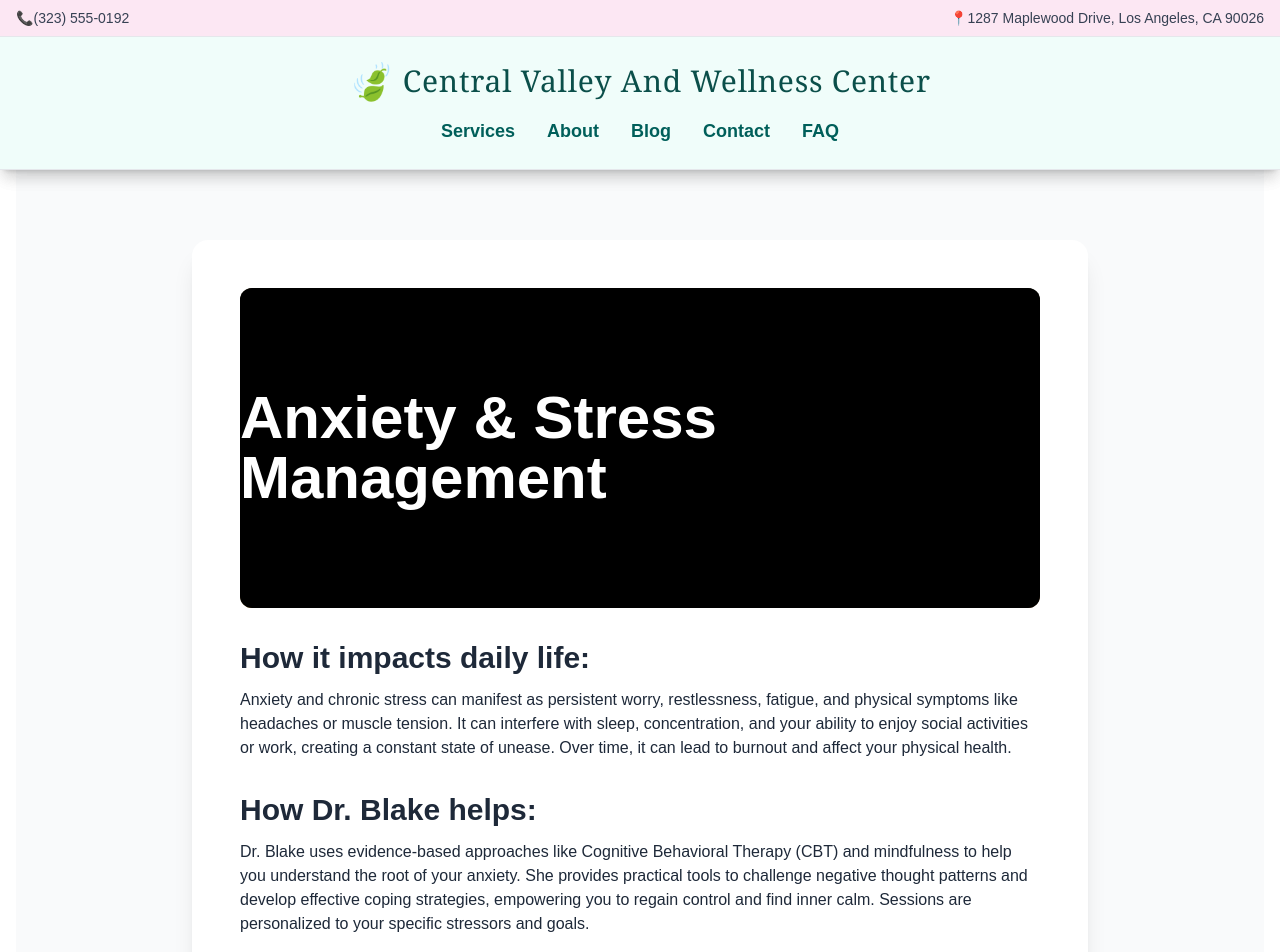
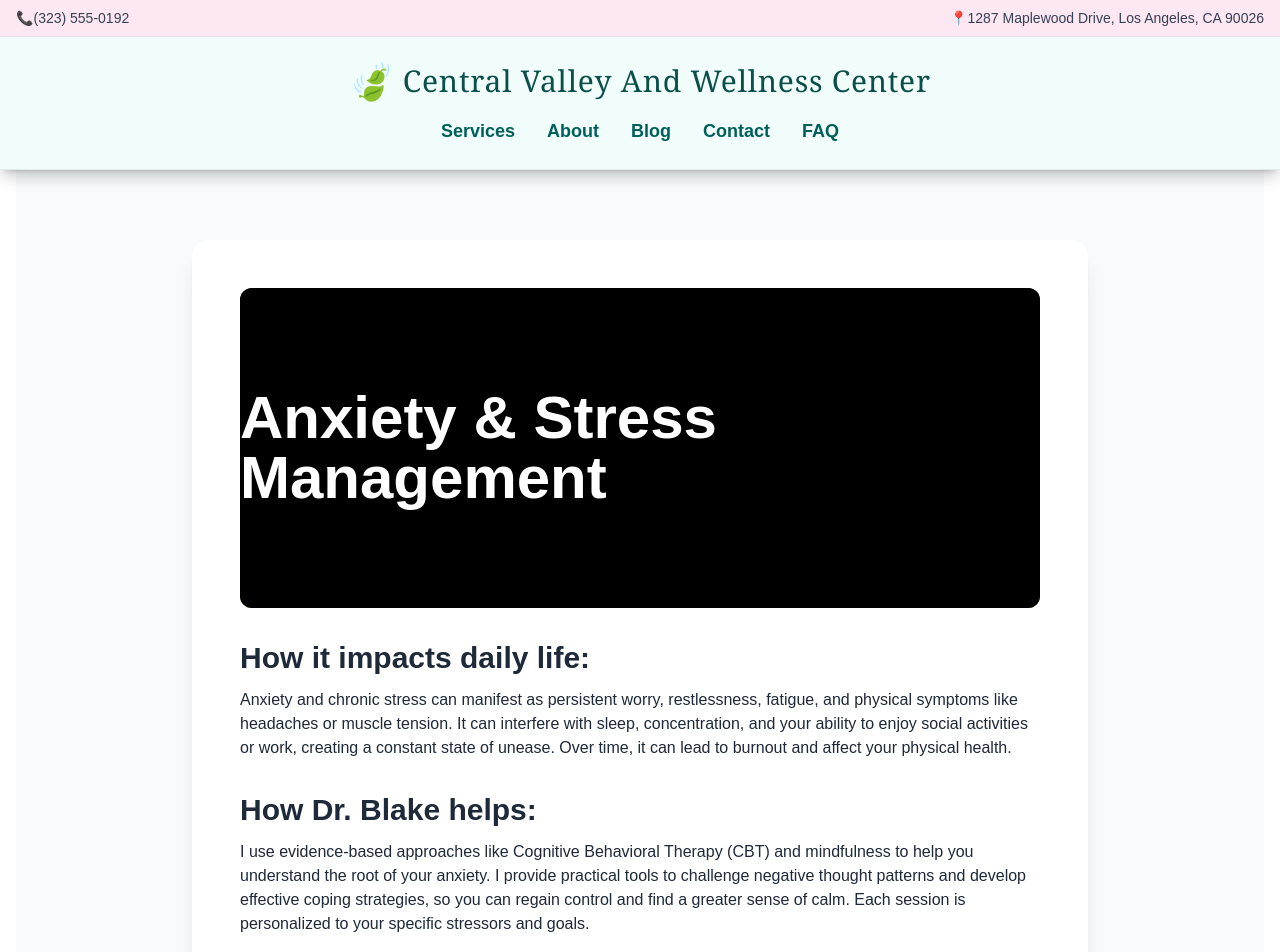
Before and after one commit to rajeevkumar-flash/my-therapist-website, a Next.js app: page /services/anxiety-stress-management in a window 1280 px wide. Shown: the top 952 px of the page. Built offline with nearby package versions, Linux system fonts and the light colour scheme.

Commit message:
Update servicesData.ts

```diff
--- a/src/data/servicesData.ts
+++ b/src/data/servicesData.ts
@@ -11,7 +11,7 @@ export const detailedServices = [
       },
       {
         heading: "How Dr. Blake helps:",
-        text: "Dr. Blake uses evidence-based approaches like Cognitive Behavioral Therapy (CBT) and mindfulness to help you understand the root of your anxiety. She provides practical tools to challenge negative thought patterns and develop effective coping strategies, empowering you to regain control and find inner calm. Sessions are personalized to your specific stressors and goals."
+        text: "I use evidence-based approaches like Cognitive Behavioral Therapy (CBT) and mindfulness to help you understand the root of your anxiety. I provide practical tools to challenge negative thought patterns and develop effective coping strategies, so you can regain control and find a greater sense of calm. Each session is personalized to your specific stressors and goals."
       }
     ],
     successRate: 90,
@@ -29,7 +29,7 @@ export const detailedServices = [
       },
       {
         heading: "How Dr. Blake helps:",
-        text: "Dr. Blake works with individuals and couples to improve communication skills, foster empathy, and develop healthier conflict-resolution strategies. She provides a safe space to explore difficult emotions and patterns, helping you and your loved one build a stronger foundation based on mutual respect and understanding."
+        text: "I work with individuals and couples to improve communication skills, foster empathy, and develop healthier conflict-resolution strategies. I provide a safe space to explore difficult emotions and patterns, helping you and your loved one build a stronger foundation based on mutual respect and understanding."
       }
     ],
     successRate: 85,
@@ -47,7 +47,7 @@ export const detailedServices = [
       },
       {
         heading: "How Dr. Blake helps:",
-        text: "Utilizing a trauma-informed approach, Dr. Blake creates a supportive and non-judgmental environment for you to process your experiences. She integrates techniques from various therapies to help you regulate emotions, reduce distressing symptoms, and gradually reclaim your sense of self and safety. The goal is to help you build resilience and move forward."
+        text: "Utilizing a trauma-informed approach, I create a supportive and non-judgmental space where you can process your experiences at your own pace. I integrate techniques from various therapies to help you regulate emotions, reduce distressing symptoms, and gradually reclaim your sense of self and safety. My goal is to help you build resilience and move forward with confidence."
       }
     ],
     successRate: 95,
```
